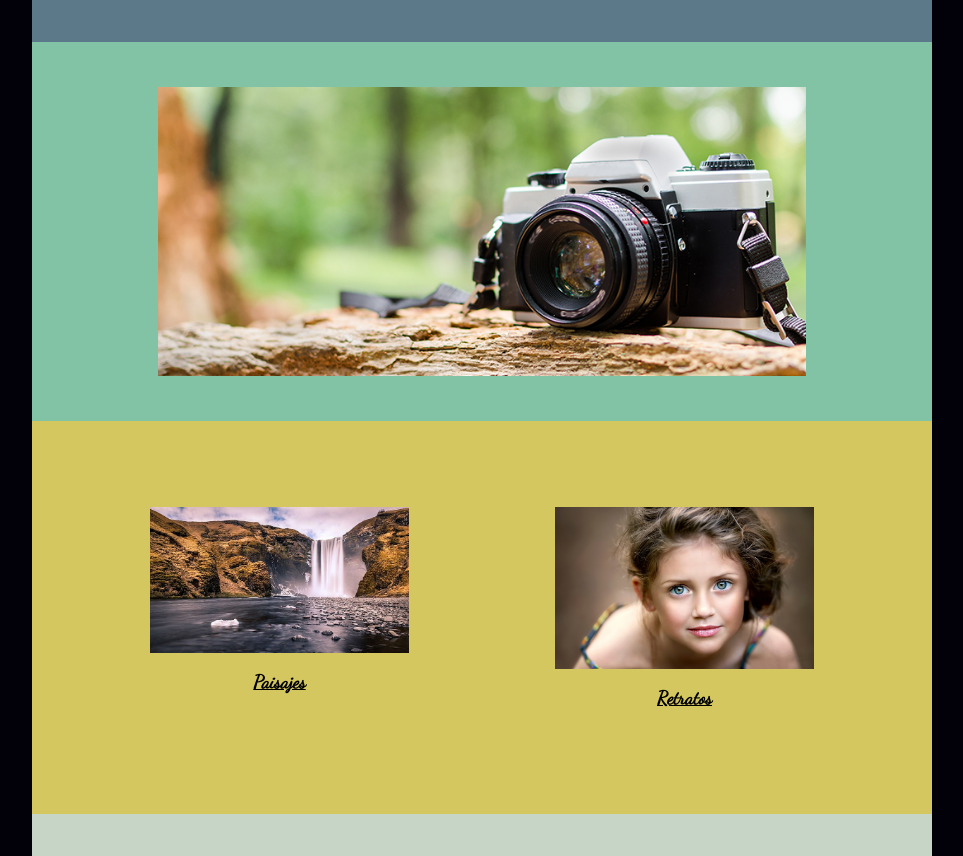
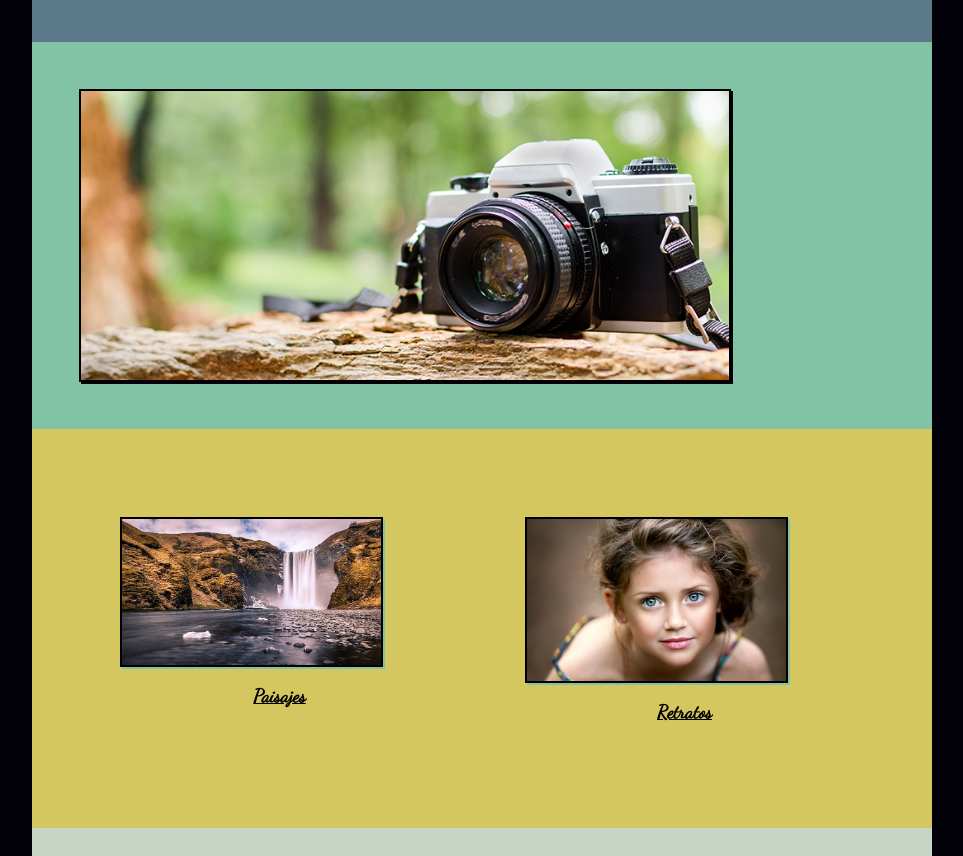
Before and after one commit to Bettto/Evaluaci-n-Final-CSS, a plain HTML site: page index.html in a window 1280 px wide. Shown: the part 170-1026 px from the top of the page, without its empty margins (158-1121 px from the left). Drawn offline with Linux system fonts and the light colour scheme.

Commit message:
efectos en imagenes

```diff
--- a/estilo.css
+++ b/estilo.css
@@ -75,6 +75,12 @@ section a:active {font-size:1em;color:black;text-decoration:none}
   background-color: #82c3a6;
   width: 100%
 }
+#principal {
+  box-shadow: 2px 2px #02010a;
+  margin: 2px;
+  border: 2px solid black;
+  transition: all 1s;
+}
 .imagen_secundaria {
 	display: -webkit-flex;
 	display: flex;
@@ -88,7 +94,25 @@ section a:active {font-size:1em;color:black;text-decoration:none}
   text-decoration: underline;
 }
 .imagensec1, .imagensec2 {
-  width: 100%
+  width: 100%;
+}
+#paisaje {
+  box-shadow: 2px 2px #82c3a6;
+  margin: 2px;
+  border: 2px solid black;
+  transition: all 1s;
+}
+#paisaje:hover {
+  transform: rotate(10deg);
+}
+#retrato {
+  box-shadow: 2px 2px #82c3a6;
+  margin: 2px;
+  border: 2px solid black;
+  transition: all 1s;
+}
+#retrato:hover {
+  transform: translate(20px, -5px);
 }
 footer div {
 	box-sizing: border-box;
```
